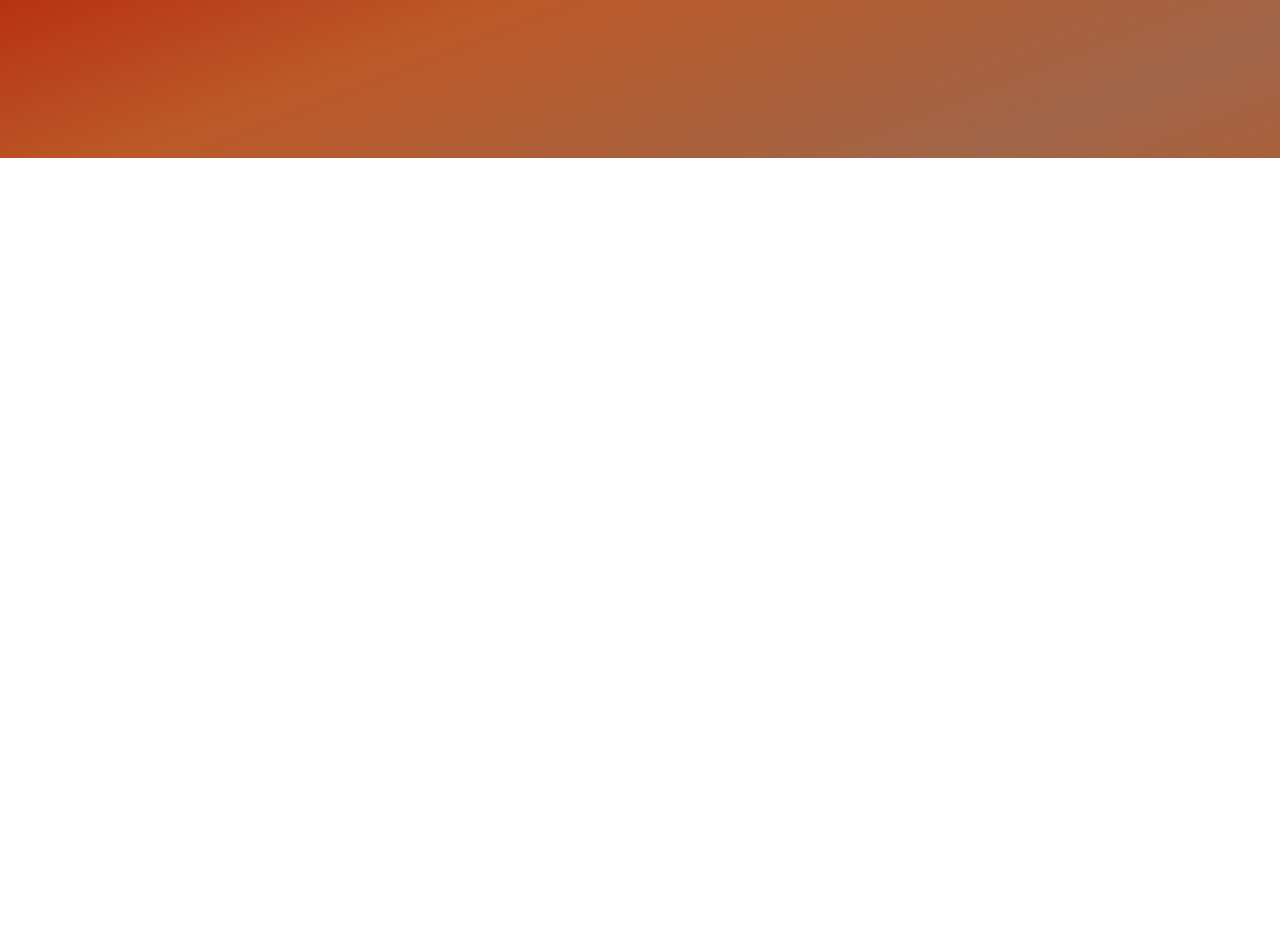
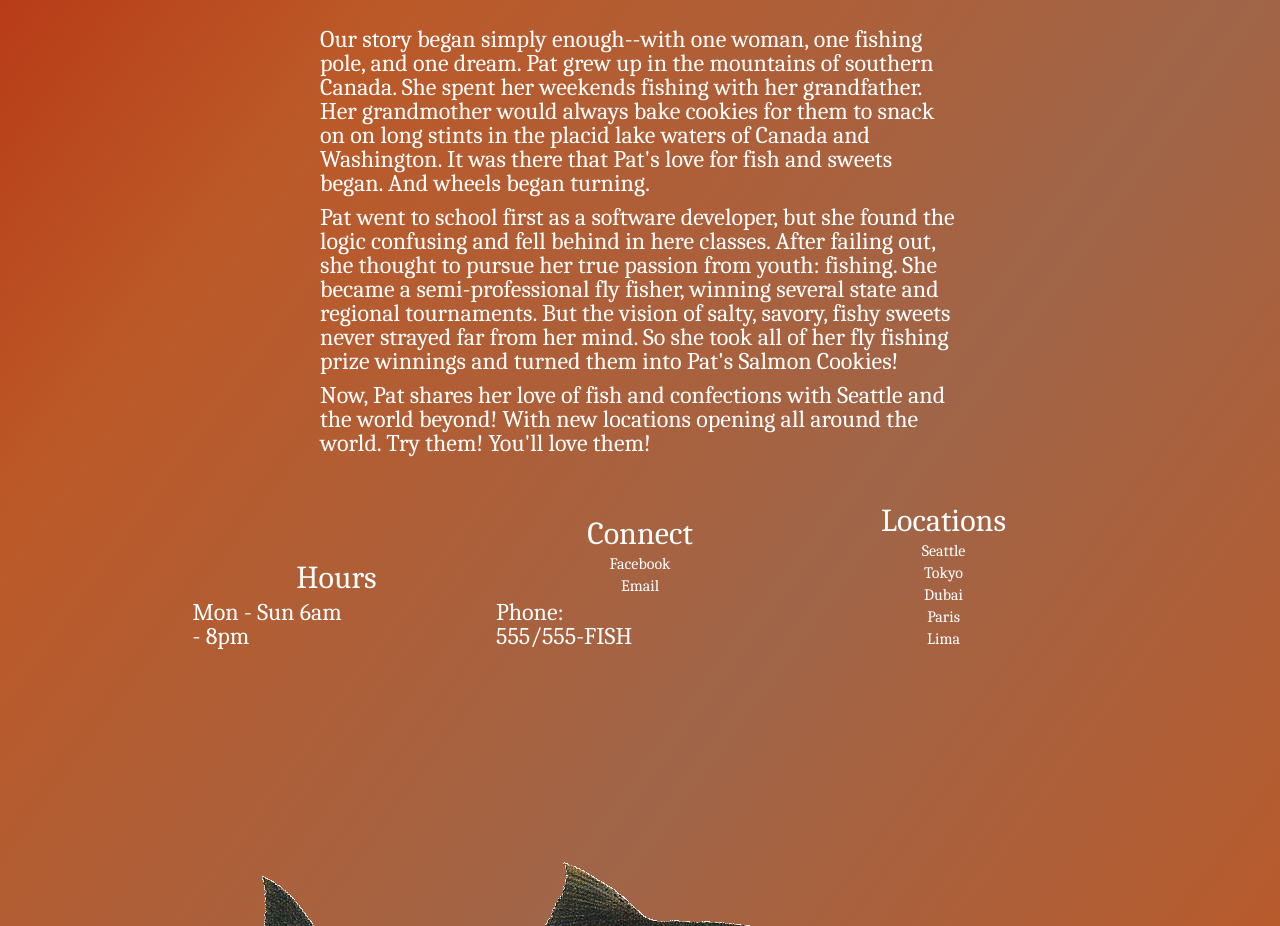
Before and after one commit to TheAgileMCB/cookie-stand, a plain HTML site: page index.html in a window 1280 px wide. Shown: the part 642-1568 px from the top of the page. Before the commit the page ends 800 px from the top, so only its background shows below. Drawn offline with Linux system fonts and the light colour scheme; a web font is replaced by a local one.

Commit message:
heavy styling

```diff
--- a/css/style.css
+++ b/css/style.css
@@ -1,10 +1,10 @@
 body {
   background: linear-gradient(to bottom right, rgb(179, 24, 3), rgba(188, 89, 40, 1), rgb(160, 101, 72), rgba(188, 89, 40, 1));
   color: #FFFFFF;
+  font-family: 'Caladea', serif;
 }
 
 header {
-  margin-top: 30px;
   margin-bottom: 30px;
   text-align: center;
   font-size: 1.5rem;
@@ -19,10 +19,24 @@ header nav ul li {
   display: inline-block;
   padding: 10px;
   margin-top: 20px;
+  background-color: rgb(129, 49, 9);
+  border-radius: 30px;
+  border: solid 6px rgba(201, 165, 7, 0.925);
+
+}
+header img {
+  max-width: 100%;
+  margin-bottom: 20px;
+}
+
+a {
+  text-decoration: none;
+  color: #FFFFFF;
 }
 
 #main-content {
   text-align: center;
+  margin-bottom: 50px;
 }
 
 #sales-main {
@@ -56,7 +70,9 @@ header nav ul li {
 margin-left: 15px;
 }
 
-
+h1 {
+  font-family: 'Trade Winds', cursive;
+}
 h2 {
   color: #FFFFFF;
   font-size: 2.5rem;
@@ -71,6 +87,44 @@ footer {
   margin-top: 30px;
   text-align: center;
 }
+footer section {
+  display: inline-block;
+  width: 300px;
+  height: 300px;
+  margin: 0 auto;
+
+}
+#locations {
+  display:inline-block;
+  width: 300px;
+  height: 300px;
+  margin: 0 auto;
+}
+
+#locations a {
+display: block;
+margin: 6px;
+}
+
+footer section a {
+  display:block;
+  margin: 6px;
+}
+footer section p {
+  margin: 6px;
+}
+
+footer img {
+  display: block;
+  margin: 0 auto;
+}
+
+p {
+  text-align: left;
+  max-width: 50%;
+  margin: 10px auto 10px;
+  font-size: 1.5rem;
+}
 /*-------------------------
            Table
 -------------------------*/
--- a/index.html
+++ b/index.html
@@ -1,30 +1,75 @@
 <!DOCTYPE html>
 <html lang="en-us">
+
 <head>
   <meta charset="UTF-8">
   <meta name="viewport" content="width=device-width, initial-scale=1.0">
   <title>Pat's Salmon Cookies</title>
   <link rel="stylesheet" href="css/reset.css">
   <link rel="stylesheet" href="css/style.css">
+  <link href="https://fonts.googleapis.com/css?family=Caladea|Montserrat|Trade+Winds&display=swap" rel="stylesheet">
 </head>
+
 <body>
   <header id="header">
+    <img src="images/seattlesky.jpg" alt="the Seattle skyline">
+
     <h1>Pat's Salmon Cookies</h1>
     <nav id="site-nav">
       <ul>
         <li><a href="#header">Home</a></li>
         <li><a href="sales.html">Sales</a></li>
+        <li><a href="#about">Our Story</a></li>
+        <li><a href="#locations">Locations</a></li>
       </ul>
     </nav>
 
   </header>
   <main id="main-content">
-    <img src="images/salmon.png" alt="this is a salmon">
+    <section id="about">
+      <p>
+        Our story began simply enough--with one woman, one fishing pole, and one dream. Pat grew up in the mountains of
+        southern Canada. She spent her weekends fishing with her grandfather. Her grandmother would always bake cookies
+        for them to snack on on long stints in the placid lake waters of Canada and Washington. It was there that Pat's
+        love for fish and sweets began. And wheels began turning.
+      </p>
+      <p>
+        Pat went to school first as a software developer, but she found the logic confusing and fell behind in here
+        classes. After failing out, she thought to pursue her true passion from youth: fishing. She became a
+        semi-professional fly fisher, winning several state and regional tournaments. But the vision of salty, savory,
+        fishy sweets never strayed far from her mind. So she took all of her fly fishing prize winnings and turned them
+        into Pat's Salmon Cookies!
+      </p>
+      <p>
+        Now, Pat shares her love of fish and confections with Seattle and the world beyond! With new locations opening
+        all around the world. Try them! You'll love them!
+      </p>
+    </section>
   </main>
   <footer id="footer">
-    <h3>Contact</h3>
+    <section>
+      <h3>Hours</h3>
+      <p>Mon - Sun 6am - 8pm</p>
+    </section>
+    <section>
+      <h3>Connect</h3>
+      <a href="https://www.facebook.com">Facebook</a>
+      <a href="mailto:salmonmanpat@aol.com">Email</a>
+      <p>Phone: 555/555-FISH</p>
+    </section>
+    <secction id="locations">
+      <h3>Locations</h3>
+      <a href="#index.html">Seattle</a>
+      <a href="tokyo.html">Tokyo</a>
+      <a href="dubai">Dubai</a>
+      <a href="paris.html">Paris</a>
+      <a href="lima.html">Lima</a>
+    </secction>
+
+    <img src="images/salmon.png" alt="this is a salmon">
 
   </footer>
   <script src="js/script.js"></script>
 </body>
+
 </html>
--- a/js/script.js
+++ b/js/script.js
@@ -1,23 +1,18 @@
 'use strict';
 console.log('ready to rock');
 
-/////////////////////Global Variables//////////////////////
+//////////////////////New Stores/////////////////////////////
+var Seattle = new Store('Seattle', 23, 65, 6.3);
+var Tokyo = new Store('Tokyo', 3, 24, 1.2);
+var Dubai = new Store('Dubai', 11, 38, 3.7);
+var Paris = new Store('Paris', 20, 38, 2.3);
+var Lima = new Store('Lima', 2, 16, 4.6);
+
+/////////////////////Global Variables/////////////////////////
 var hours = ['6:00am','7:00am', '8:00am', '9:00am', '10:00am', '11:00am', '12:00pm', '1:00pm', '2:00pm', '3:00pm', '4:00pm', '5:00pm', '6:00pm', '7:00pm'];
+var stores = [Seattle, Tokyo, Dubai, Paris, Lima];
 
-/////////////////////Constructor////////////////////////
-function Store(storeName, minCustomers, maxCustomers, unitsPerCustomer) {
-  this.storeName = storeName;
-  this.minCustomers = minCustomers;
-  this.maxCustomers = maxCustomers;
-  this.unitsPerCustomer = unitsPerCustomer;
-  this.customersPerHour = [];
-  this.cookiesPerHour = [];
-  // this.totalCookies = this.getTotal();
-}
-
-////////////////////Functions///////////////////////////
-
-
+////////////////////Prototype Functions////////////////////////
 Store.prototype.getCustomers = function() {
   for(let i = 0; i < hours.length; i ++) {
     this.customersPerHour[i] = Math.floor(Math.random()*(this.maxCustomers - this.minCustomers + 1) + this.minCustomers);
@@ -30,17 +25,7 @@ Store.prototype.getCookies = function() {
   }
 };
 
-// Store.prototype.getTotal = function(){
-//   return (this.cookiesPerHour.reduce((a, b) => a+b));
-// };
-
-//////////////////////New Stores///////////////////////////
-var Seattle = new Store('Seattle', 23, 65, 6.3);
-var Tokyo = new Store('Tokyo', 3, 24, 1.2);
-var Dubai = new Store('Dubai', 11, 38, 3.7);
-var Paris = new Store('Paris', 20, 38, 2.3);
-var Lima = new Store('Lima', 2, 16, 4.6);
-
+//////////////////////////Function Calls/////////////////////////
 Seattle.getCustomers();
 Seattle.getCookies();
 console.log(Seattle.customersPerHour);
@@ -62,8 +47,6 @@ Lima.getCustomers();
 Lima.getCookies();
 console.log(Lima.customersPerHour);
 console.log(Lima.cookiesPerHour);
-
-var stores = [Seattle, Tokyo, Dubai, Paris, Lima];
 
 ///////////////////////Render////////////////////////////////
 var salesTable = document.getElementById('sales-table');
@@ -123,4 +106,12 @@ for ( let i = 0; i < hours.length; i++ ) {
   salesTable.appendChild(footRow);
 }
 
-// salesTable.appendChild(footRow);
+/////////////////////Constructor////////////////////////
+function Store(storeName, minCustomers, maxCustomers, unitsPerCustomer) {
+  this.storeName = storeName;
+  this.minCustomers = minCustomers;
+  this.maxCustomers = maxCustomers;
+  this.unitsPerCustomer = unitsPerCustomer;
+  this.customersPerHour = [];
+  this.cookiesPerHour = [];
+}
```
Also changed, not shown: sales.html (+1 -0 lines), images/salmoncookies.jpg (added), images/seattlefish.jpg (added), images/seattlesky.jpg (added), images/seattleslice.jpg (added), images/seattlestreets.jpg (added), lima.html (added).
